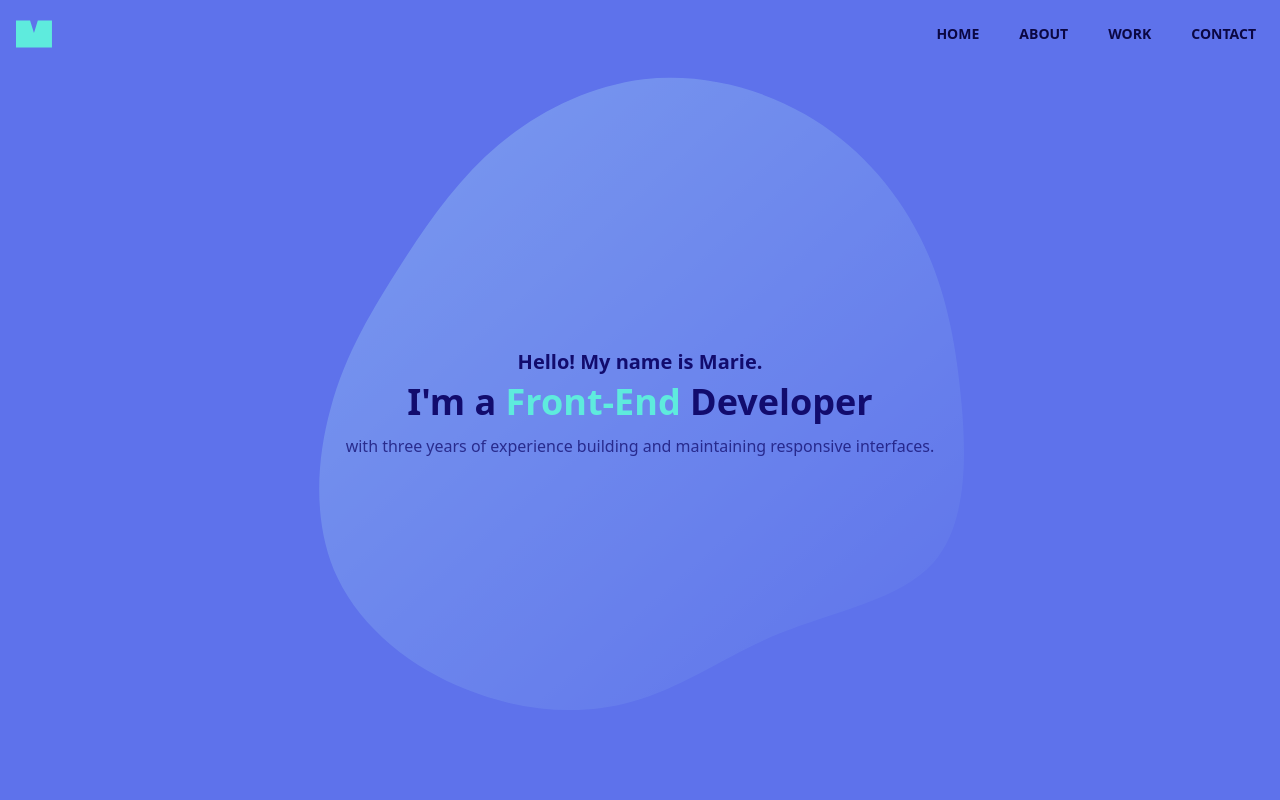
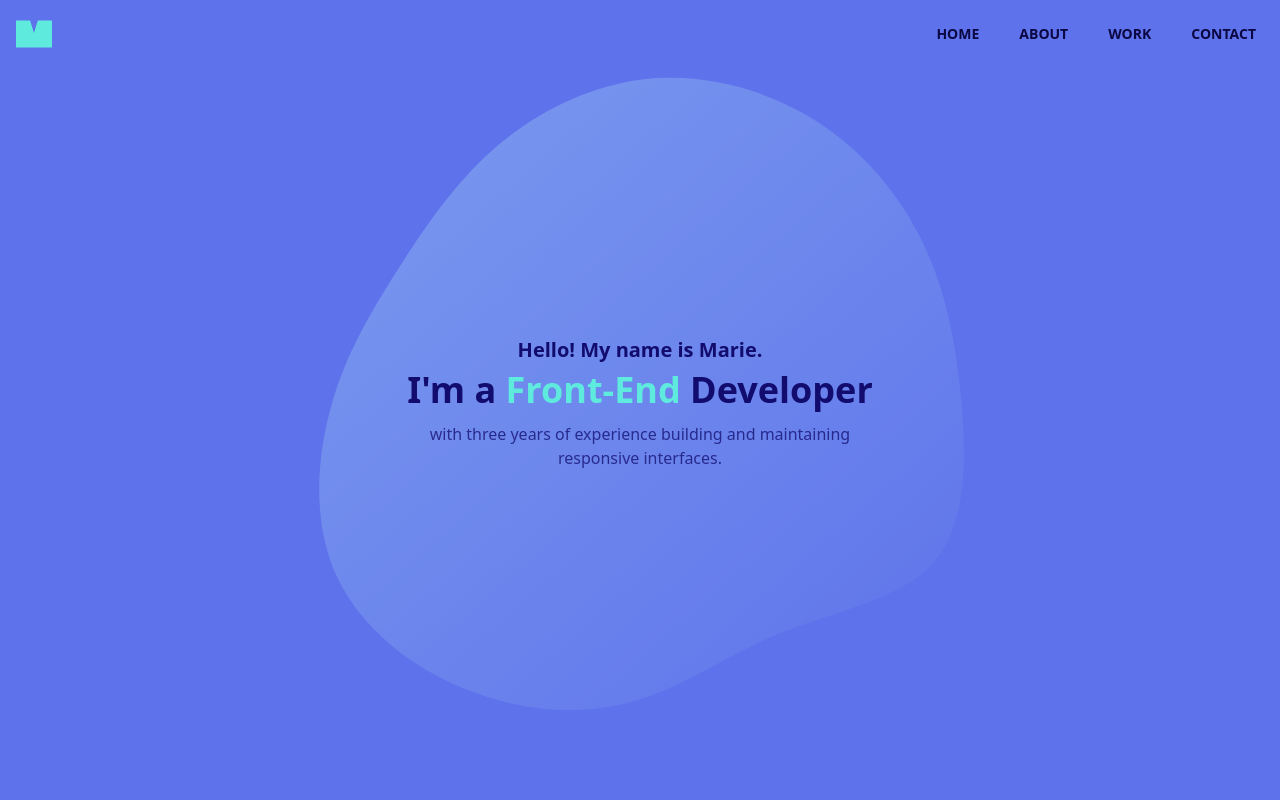
Before and after one commit to mariecharpentier/portfolio_nextjs_v1, a Next.js app: page / in a window 1280 px wide. Shown: the top 800 px of the page. Built offline with nearby package versions, Linux system fonts and the light colour scheme.

Commit message:
Modify Main Section Width

```diff
--- a/components/Main.jsx
+++ b/components/Main.jsx
@@ -25,7 +25,7 @@ const Main = () => {
                     <h1 className='text-4xl text-primary font-extrabold'>
                        I&#39;m a  <span className='text-secondary'>Front-End</span> Developer
                     </h1>
-                    <p className='text-primary/75 pt-3 m-auto'>
+                    <p className='text-primary/75 pt-3 m-auto max-w-md'>
                         with three years of experience building and maintaining responsive interfaces.
                     </p>
                 </div>
```
